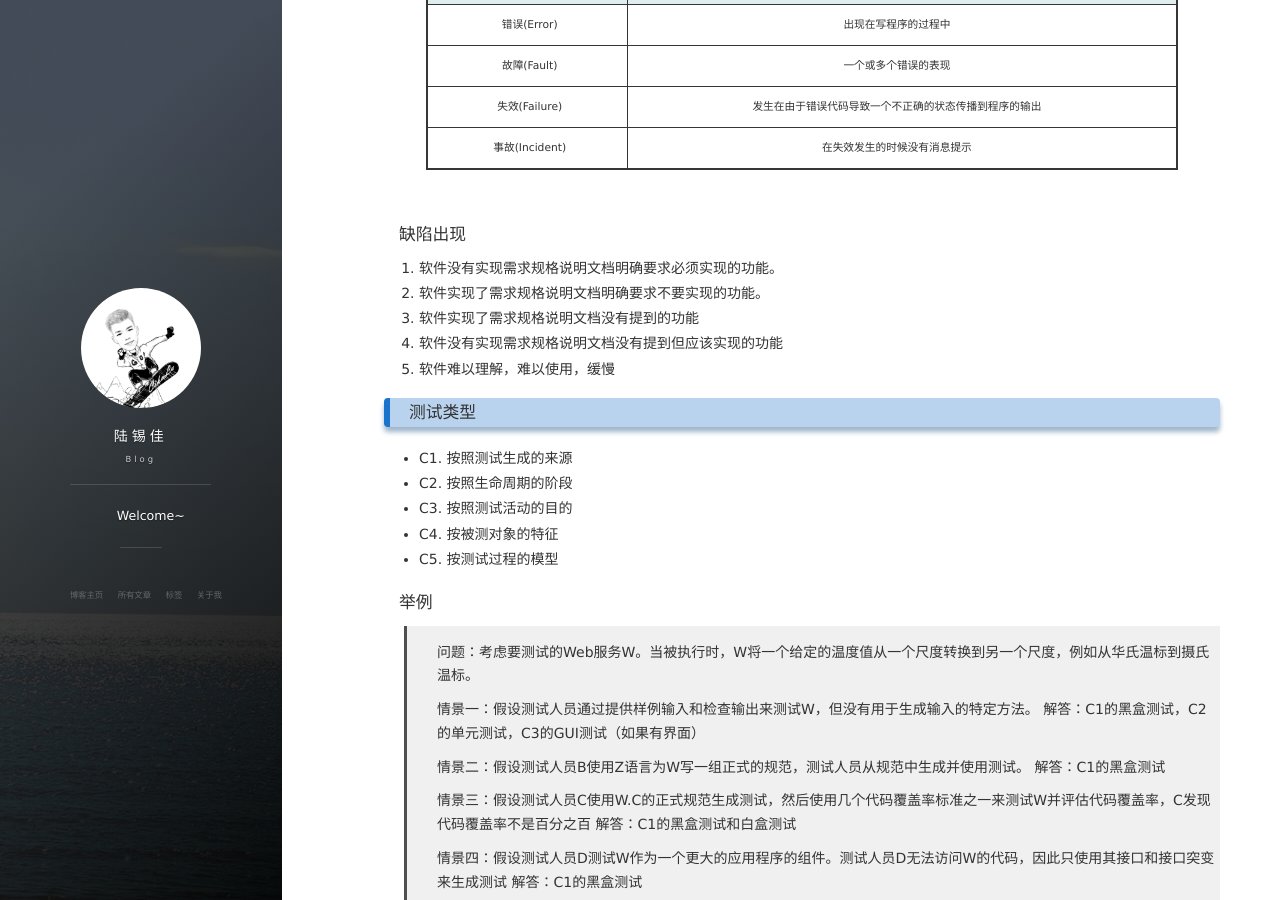
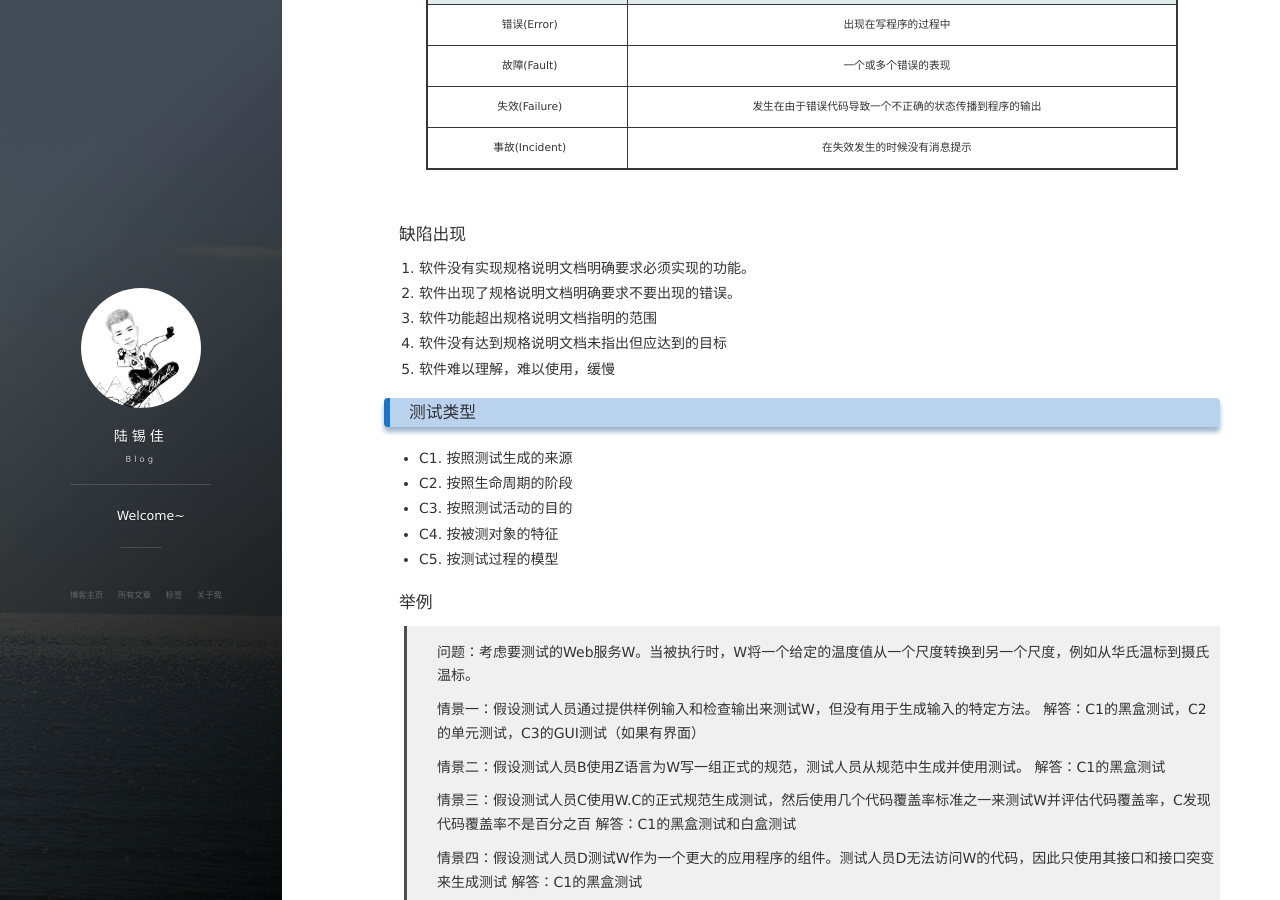
Before and after one commit to lxjsy/blog, a Jekyll site: the page built from _posts/2018-5-11-STIntroduction.md, in a window 1280 px wide and 900 px high, scrolled down 1862 px. Built offline with Jekyll 4.4.1, drawn with Linux system fonts in a browser that asks for light colours; nearby versions of some CDN libraries; comment, search, counter and statistics services are not loaded.

Commit message:
change post

```diff
--- a/_posts/2018-5-11-STIntroduction.md
+++ b/_posts/2018-5-11-STIntroduction.md
@@ -70,10 +70,10 @@ tag: Software Testing
 | 事故(Incident)  | 在失效发生的时候没有消息提示 |
 
 #### 缺陷出现
-1. 软件没有实现需求规格说明文档明确要求必须实现的功能。
-2. 软件实现了需求规格说明文档明确要求不要实现的功能。
-3. 软件实现了需求规格说明文档没有提到的功能
-4. 软件没有实现需求规格说明文档没有提到但应该实现的功能
+1. 软件没有实现规格说明文档明确要求必须实现的功能。
+2. 软件出现了规格说明文档明确要求不要出现的错误。
+3. 软件功能超出规格说明文档指明的范围
+4. 软件没有达到规格说明文档未指出但应达到的目标
 5. 软件难以理解，难以使用，缓慢
 
 ### 测试类型
```
Also changed, not shown: _posts/2018-5-22-STBlackTesingOne.md (+0 -2 lines), _posts/2018-5-25-UnitTesting.md (+3 -4 lines), _posts/2018-5-26-IntegrationTesting.md (+2 -2 lines), _posts/2018-5-27-PerformanceTesting.md (+1 -1 lines).
